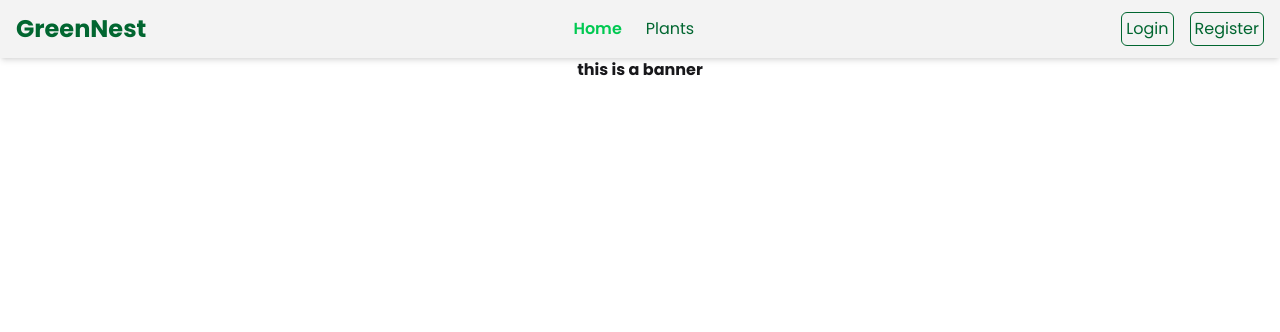
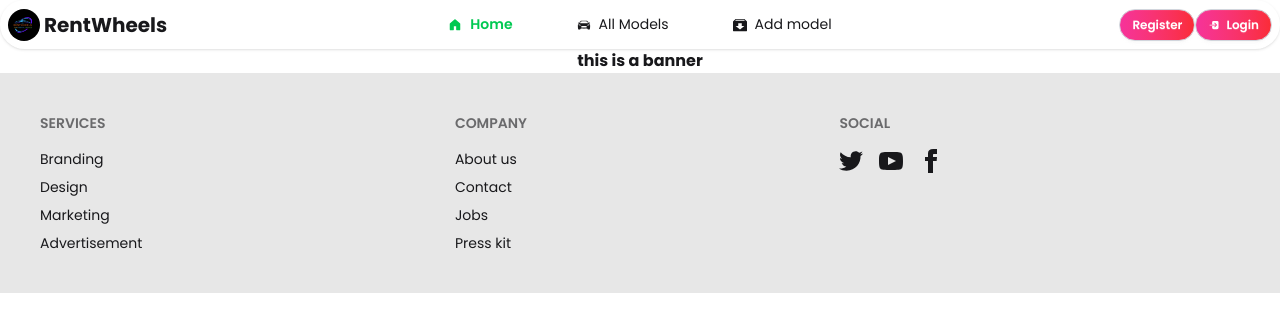
Before and after one commit to sumon-ahmed84/car-rent-store-client, a React (Vite) app: page / in a window 1280 px wide. Shown: the top 332 px of the page. Built offline with nearby package versions, Linux system fonts and the light colour scheme; no server answers.

Commit message:
create register page

```diff
--- a/src/components/Footer.jsx
+++ b/src/components/Footer.jsx
@@ -1,11 +1,62 @@
-import React from 'react';
+import React from "react";
 
 const Footer = () => {
-    return (
-        <div>
-
+  return (
+    <footer className="footer sm:footer-horizontal bg-base-300 text-base-content p-10">
+      <nav>
+        <h6 className="footer-title">Services</h6>
+        <a className="link link-hover">Branding</a>
+        <a className="link link-hover">Design</a>
+        <a className="link link-hover">Marketing</a>
+        <a className="link link-hover">Advertisement</a>
+      </nav>
+      <nav>
+        <h6 className="footer-title">Company</h6>
+        <a className="link link-hover">About us</a>
+        <a className="link link-hover">Contact</a>
+        <a className="link link-hover">Jobs</a>
+        <a className="link link-hover">Press kit</a>
+      </nav>
+      <nav>
+        <h6 className="footer-title">Social</h6>
+        <div className="grid grid-flow-col gap-4">
+          <a>
+            <svg
+              xmlns="http://www.w3.org/2000/svg"
+              width="24"
+              height="24"
+              viewBox="0 0 24 24"
+              className="fill-current"
+            >
+              <path d="M24 4.557c-.883.392-1.832.656-2.828.775 1.017-.609 1.798-1.574 2.165-2.724-.951.564-2.005.974-3.127 1.195-.897-.957-2.178-1.555-3.594-1.555-3.179 0-5.515 2.966-4.797 6.045-4.091-.205-7.719-2.165-10.148-5.144-1.29 2.213-.669 5.108 1.523 6.574-.806-.026-1.566-.247-2.229-.616-.054 2.281 1.581 4.415 3.949 4.89-.693.188-1.452.232-2.224.084.626 1.956 2.444 3.379 4.6 3.419-2.07 1.623-4.678 2.348-7.29 2.04 2.179 1.397 4.768 2.212 7.548 2.212 9.142 0 14.307-7.721 13.995-14.646.962-.695 1.797-1.562 2.457-2.549z"></path>
+            </svg>
+          </a>
+          <a>
+            <svg
+              xmlns="http://www.w3.org/2000/svg"
+              width="24"
+              height="24"
+              viewBox="0 0 24 24"
+              className="fill-current"
+            >
+              <path d="M19.615 3.184c-3.604-.246-11.631-.245-15.23 0-3.897.266-4.356 2.62-4.385 8.816.029 6.185.484 8.549 4.385 8.816 3.6.245 11.626.246 15.23 0 3.897-.266 4.356-2.62 4.385-8.816-.029-6.185-.484-8.549-4.385-8.816zm-10.615 12.816v-8l8 3.993-8 4.007z"></path>
+            </svg>
+          </a>
+          <a>
+            <svg
+              xmlns="http://www.w3.org/2000/svg"
+              width="24"
+              height="24"
+              viewBox="0 0 24 24"
+              className="fill-current"
+            >
+              <path d="M9 8h-3v4h3v12h5v-12h3.642l.358-4h-4v-1.667c0-.955.192-1.333 1.115-1.333h2.885v-5h-3.808c-3.596 0-5.192 1.583-5.192 4.615v3.385z"></path>
+            </svg>
+          </a>
         </div>
-    );
+      </nav>
+    </footer>
+  );
 };
 
 export default Footer;
--- a/src/components/Navbar.jsx
+++ b/src/components/Navbar.jsx
@@ -1,76 +1,263 @@
-
-import React, { useContext, useState } from "react";
-
+import { Link, NavLink } from "react-router";
+import { IoLogoModelS } from "react-icons/io";
+import { GoHomeFill } from "react-icons/go";
+import { IoLogIn, IoLogOut } from "react-icons/io5";
+import { FaGear, FaUser } from "react-icons/fa6";
+import { LuRotate3D } from "react-icons/lu";
+import { ImBoxAdd } from "react-icons/im";
+import { use, useEffect, useState } from "react";
 import { AuthContext } from "../context/AuthContext";
-import { Link, NavLink } from "react-router";
 
 const Navbar = () => {
-  const { user, logout } = useContext(AuthContext);
-  const [menuOpen, setMenuOpen] = useState(false);
+  const { user, signOutUser } = use(AuthContext);
 
+  const [theme, setTheme] = useState(localStorage.getItem('theme') || "light")
+
+  useEffect(() => {
+    const html = document.querySelector('html')
+     html.setAttribute("data-theme", theme)
+     localStorage.setItem("theme", theme)
+  }, [theme])
+
+
+  const handleTheme = (checked) => {
+    setTheme(checked ? "dark": "light")
+  }
   return (
-    <nav className="bg-base-200 text-green-800 shadow-md">
-      <div className="container mx-auto flex justify-between items-center px-4 py-3">
-        <Link to="/" className="text-2xl font-bold">GreenNest</Link>
+    <div className="navbar py-0 min-h-0  z-1 shadow-sm rounded-full glass-card max-w-7xl mx-auto">
+      <div className="navbar-start">
+        <div className="dropdown">
+          <div tabIndex={0} role="button" className="btn btn-ghost md:hidden">
+            <svg
+              xmlns="http://www.w3.org/2000/svg"
+              className="h-5 w-5"
+              fill="none"
+              viewBox="0 0 24 24"
+              stroke="currentColor"
+            >
+              {" "}
+              <path
+                strokeLinecap="round"
+                strokeLinejoin="round"
+                strokeWidth="2"
+                d="M4 6h16M4 12h8m-8 6h16"
+              />{" "}
+            </svg>
+          </div>
+          <ul
+            tabIndex="-1"
+            className="menu menu-sm dropdown-content bg-base-100 rounded-box z-1 mt-3 w-52 p-2 shadow"
+          >
+            <li>
+              <NavLink to={"/"}>
+                <GoHomeFill />
+                Home
+              </NavLink>
+            </li>
+            <li>
+              <NavLink to={"/all-models"}>
+                <IoLogoModelS /> All Models
+              </NavLink>
+            </li>
+          </ul>
+        </div>
+        <Link to={"/"} className="flex items-center gap-1 text-xl font-bold">
+          <img src="/src/assets/Logo.png" className="h-8 rounded-2xl" /> RentWheels
+        </Link>
+      </div>
+      <div className="navbar-center hidden md:flex">
+        <ul className="menu menu-horizontal px-1 gap-10">
+          <li>
+            <NavLink to={"/"}>
+              <GoHomeFill />
+              Home
+            </NavLink>
+          </li>
+          <li>
+            <NavLink to={"/all-models"}>
+              <IoLogoModelS /> All Models
+            </NavLink>
+          </li>
+          <li>
+            <NavLink to={"/add-model"}>
+             <ImBoxAdd /> Add model
+            </NavLink>
+          </li>
+{/*
+          <li>
+            <NavLink to={"/profile"}>
+              <FaUser /> Profile
+            </NavLink>
+          </li> */}
+        </ul>
+      </div>
+      <div className="navbar-end gap-3">
+        {user ? (
+          <div className="dropdown dropdown-end z-50">
+            <div
+              tabIndex={0}
+              role="button"
+              className="btn btn-ghost btn-circle avatar"
+            >
+              <div className="w-9 border-2 border-gray-300 rounded-full">
+                <img
+                  alt="Tailwind CSS Navbar component"
+                  referrerPolicy="no-referrer"
+                  src={user.photoURL || "https://img.daisyui.com/images/stock/photo-1534528741775-53994a69daeb.webp"}
+                />
+              </div>
+            </div>
+            <ul
+              tabIndex="-1"
+              className="menu  menu-sm dropdown-content bg-base-100 rounded-box z-50 mt-3 w-52 p-2 shadow"
+            >
+              <div className=" pb-3 border-b border-b-gray-200">
+                <li className="text-sm font-bold">{user.displayName}</li>
+                <li className="text-xs">{user.email}</li>
+              </div>
+              <li className="mt-3">
+                <Link to={"/profile"}>
+                  <FaUser /> Profile
+                </Link>
+              </li>
 
-        <div className="hidden md:flex items-center space-x-6">
-          <NavLink to="/" className="hover:text-green-400 hover:underline">Home</NavLink>
-          <NavLink to="/plants" className="hover:text-green-400 hover:underline">Plants</NavLink>
-          {user && <NavLink to="/profile" className="hover:text-green-400 hover:underline">My Profile</NavLink>}
+              <li>
+                <Link to={"/my-models"}>
+                  My Models
+                </Link>
+              </li>
+
+              <li >
+                <Link to={"/my-downloads"}>
+                 My Downloads
+                </Link>
+              </li>
+
+              <input
+           onChange={(e)=> handleTheme(e.target.checked)}
+           type="checkbox"
+           defaultChecked={localStorage.getItem('theme') === "dark"}
+           className="toggle"/>
+
+              <li>
+                <a>
+                  {" "}
+                  <FaGear /> Settings
+                </a>
+              </li>
+              <li>
+                <button
+                  onClick={signOutUser}
+                  className="btn btn-xs text-left bg-linear-to-r from-pink-500 to-red-500 text-white"
+                >
+                  <IoLogOut /> Logout
+                </button>
+              </li>
+            </ul>
+          </div>
+        ) :
+        <div>
+            <Link
+            to={"/register"}
+            className="btn rounded-full border-gray-300  btn-sm bg-linear-to-r from-pink-500 to-red-500 text-white"
+          >
+            {" "}
+             Register
+          </Link>
+          <Link
+            to={"/login"}
+            className="btn rounded-full border-gray-300  btn-sm bg-linear-to-r from-pink-500 to-red-500 text-white"
+          >
+            {" "}
+            <IoLogIn /> Login
+          </Link>
         </div>
-
-        <div className="hidden md:flex items-center space-x-4">
-          {user ? (
-            <div className="relative">
-              <img
-                src={user.photoURL || "/assets/default-avatar.png"}
-                alt={user.displayName}
-                className="w-10 h-10 rounded-full cursor-pointer"
-                onClick={() => setMenuOpen(!menuOpen)}
-              />
-              {menuOpen && (
-
-                  <div className="absolute right-0 mt-2 w-48 bg-white text-gray-800 rounded shadow-lg py-2 z-5">
-                  <p className="px-4 py-2">{user.displayName}</p>
-                  <button className="w-full text-left px-4 py-2 hover:bg-green-400" onClick={logout}>Logout</button>
-                </div>
-
-              )}
-            </div>
-          ) : (
-            <>
-              <Link to="/login" className="hover:text-green-400 border p-1 rounded-md">Login</Link>
-              <Link to="/register" className="hover:text-green-400 border p-1 rounded-md">Register</Link>
-            </>
-          )}
-        </div>
-
-        <div className="md:hidden">
-          <button onClick={() => setMenuOpen(!menuOpen)}>
-            <svg className="w-6 h-6" fill="none" stroke="currentColor" viewBox="0 0 24 24">
-              <path strokeLinecap="round" strokeLinejoin="round" strokeWidth={2} d="M4 6h16M4 12h16M4 18h16" />
-            </svg>
-          </button>
-        </div>
+        }
       </div>
-
-      {menuOpen && (
-        <div className="md:hidden bg-green-600 text-white px-4 py-3 space-y-2">
-          <Link to="/" className="block hover:text-green-200" onClick={() => setMenuOpen(false)}>Home</Link>
-          <Link to="/plants" className="block hover:text-green-200" onClick={() => setMenuOpen(false)}>Plants</Link>
-          {user && <Link to="/profile" className="block hover:text-green-200" onClick={() => setMenuOpen(false)}>My Profile</Link>}
-          {user ? (
-            <button onClick={logout} className="w-full text-left hover:text-green-200">Logout</button>
-          ) : (
-            <>
-              <Link to="/login" className="block hover:text-green-200" onClick={() => setMenuOpen(false)}>Login</Link>
-              <Link to="/signup" className="block hover:text-green-200" onClick={() => setMenuOpen(false)}>Register</Link>
-            </>
-          )}
-        </div>
-      )}
-    </nav>
+    </div>
   );
 };
 
 export default Navbar;
+
+
+
+
+
+
+
+// import React, { useContext, useState } from "react";
+
+// import { AuthContext } from "../context/AuthContext";
+// import { Link, NavLink } from "react-router";
+
+// const Navbar = () => {
+//   const { user, logout } = useContext(AuthContext);
+//   const [menuOpen, setMenuOpen] = useState(false);
+
+//   return (
+//     <nav className="bg-base-200 text-green-800 shadow-md">
+//       <div className="container mx-auto flex justify-between items-center px-4 py-3">
+//         <Link to="/" className="text-2xl font-bold">GreenNest</Link>
+
+//         <div className="hidden md:flex items-center space-x-6">
+//           <NavLink to="/" className="hover:text-green-400 hover:underline">Home</NavLink>
+//           <NavLink to="/plants" className="hover:text-green-400 hover:underline">Plants</NavLink>
+//           {user && <NavLink to="/profile" className="hover:text-green-400 hover:underline">My Profile</NavLink>}
+//         </div>
+
+//         <div className="hidden md:flex items-center space-x-4">
+//           {user ? (
+//             <div className="relative">
+//               <img
+//                 src={user.photoURL || "/assets/default-avatar.png"}
+//                 alt={user.displayName}
+//                 className="w-10 h-10 rounded-full cursor-pointer"
+//                 onClick={() => setMenuOpen(!menuOpen)}
+//               />
+//               {menuOpen && (
+
+//                   <div className="absolute right-0 mt-2 w-48 bg-white text-gray-800 rounded shadow-lg py-2 z-5">
+//                   <p className="px-4 py-2">{user.displayName}</p>
+//                   <button className="w-full text-left px-4 py-2 hover:bg-green-400" onClick={logout}>Logout</button>
+//                 </div>
+
+//               )}
+//             </div>
+//           ) : (
+//             <>
+//               <Link to="/login" className="hover:text-green-400 border p-1 rounded-md">Login</Link>
+//               <Link to="/register" className="hover:text-green-400 border p-1 rounded-md">Register</Link>
+//             </>
+//           )}
+//         </div>
+
+//         <div className="md:hidden">
+//           <button onClick={() => setMenuOpen(!menuOpen)}>
+//             <svg className="w-6 h-6" fill="none" stroke="currentColor" viewBox="0 0 24 24">
+//               <path strokeLinecap="round" strokeLinejoin="round" strokeWidth={2} d="M4 6h16M4 12h16M4 18h16" />
+//             </svg>
+//           </button>
+//         </div>
+//       </div>
+
+//       {menuOpen && (
+//         <div className="md:hidden bg-green-600 text-white px-4 py-3 space-y-2">
+//           <Link to="/" className="block hover:text-green-200" onClick={() => setMenuOpen(false)}>Home</Link>
+//           <Link to="/plants" className="block hover:text-green-200" onClick={() => setMenuOpen(false)}>Plants</Link>
+//           {user && <Link to="/profile" className="block hover:text-green-200" onClick={() => setMenuOpen(false)}>My Profile</Link>}
+//           {user ? (
+//             <button onClick={logout} className="w-full text-left hover:text-green-200">Logout</button>
+//           ) : (
+//             <>
+//               <Link to="/login" className="block hover:text-green-200" onClick={() => setMenuOpen(false)}>Login</Link>
+//               <Link to="/signup" className="block hover:text-green-200" onClick={() => setMenuOpen(false)}>Register</Link>
+//             </>
+//           )}
+//         </div>
+//       )}
+//     </nav>
+//   );
+// };
+
+// export default Navbar;
```
Also changed, not shown: src/assets/Logo.png (renamed from src/assets/Logo (2).png).
